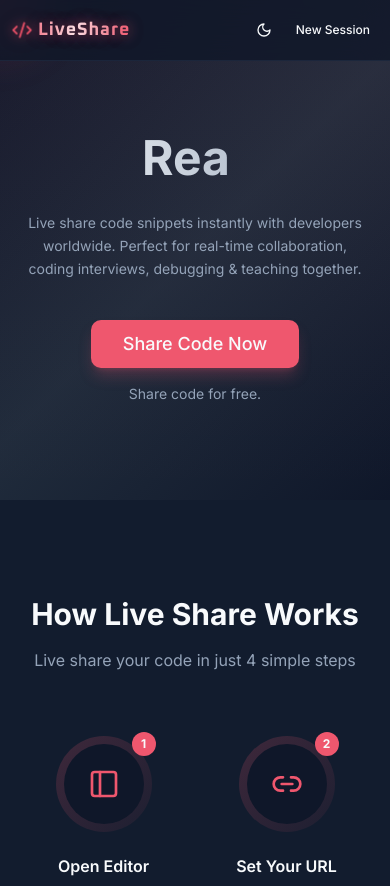
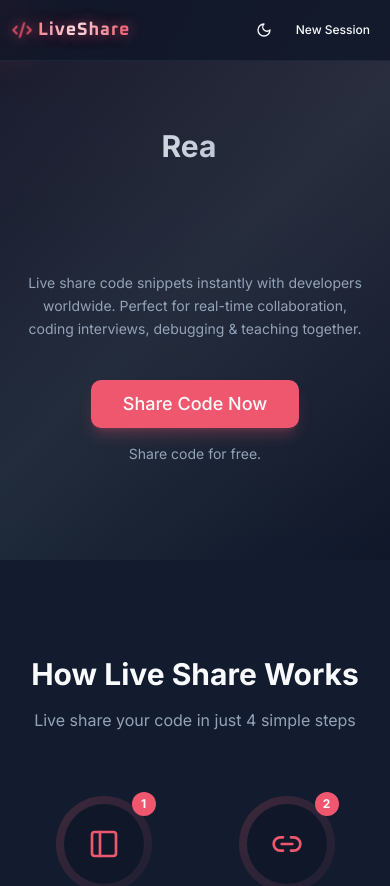
Before and after one commit to vimalbhesaniya/liveshare, a React (Vite) app: page / in a window 390 px wide. Shown: the top 886 px of the page. Built offline with nearby package versions, Linux system fonts and the light colour scheme.

Commit message:
fix Mobile scroll  issue

```diff
--- a/src/pages/Index.tsx
+++ b/src/pages/Index.tsx
@@ -116,7 +116,7 @@ const Index = () => {
         <div className="absolute inset-0 bg-gradient-to-b from-primary/5 to-transparent" />
         <div className="container mx-auto px-6 pt-32 pb-24 relative">
           <div className="max-w-4xl mx-auto text-center">
-            <h1 className="scroll-animate animate-in text-5xl md:text-7xl font-bold mb-6 bg-gradient-to-r from-foreground to-muted-foreground bg-clip-text text-transparent leading-tight min-h-[1.2em] md:min-h-[2.4em]">
+            <h1 className="scroll-animate animate-in text-3xl md:text-7xl font-bold mb-6 bg-gradient-to-r from-foreground to-muted-foreground bg-clip-text text-transparent leading-tight min-h-[4em] md:min-h-[2.4em]">
               {displayText}
               <span className="typing-cursor">|</span>
             </h1>
```
